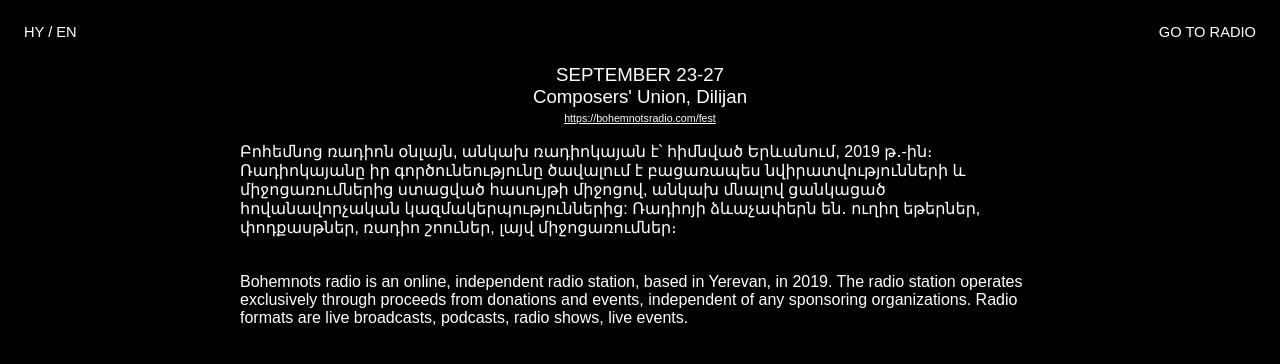
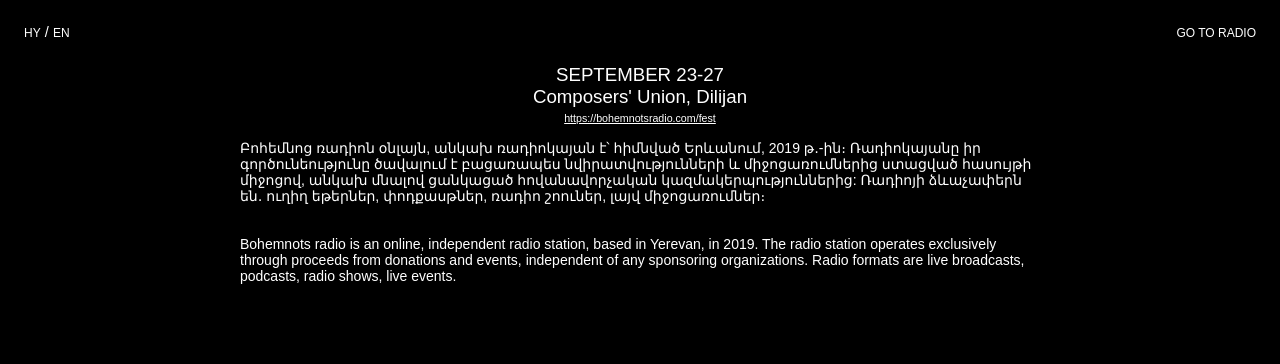
Before and after one commit to bohemnots/bhmnts, a Next.js app: page /about in a window 1280 px wide. Shown: the top 364 px of the page. Built offline with nearby package versions, Linux system fonts and the light colour scheme; no server answers.

Commit message:
Use font-size 14px

```diff
--- a/components/Layout.tsx
+++ b/components/Layout.tsx
@@ -58,6 +58,7 @@
   & a:visited {
     color: #fff;
     text-decoration: none;
+    font-size: 12px;
   }
 `;
 
--- a/pages/about.tsx
+++ b/pages/about.tsx
@@ -5,7 +5,7 @@
 import { useAppContext } from "../hooks";
 
 const P = styled.p`
-  font-size: 16px;
+  font-size: 14px;
 `;
 
 const About = (props) => {
--- a/pages/fest.tsx
+++ b/pages/fest.tsx
@@ -72,7 +72,7 @@
         <meta property="og:type" content="music.radio_station"></meta>
         <meta property="og:url" content="https://bohemnotsradio.com/"></meta>
         <meta property="fb:app_id" content="617494228985895"></meta>
-        <title> Bohemnots Radio &FilledSmallSquare;&#xFE0E; - Home</title>
+        <title>Bohemnots Radio</title>
       </Head>
       <View>
         {typeof screen === "object" &&
--- a/pages/index.tsx
+++ b/pages/index.tsx
@@ -119,7 +119,7 @@
         <meta property="og:url" content="https://bohemnotsradio.com/"></meta>
         <meta property="fb:app_id" content="617494228985895"></meta>
         <meta property="fb:og:updated_time" content={meta.updatedAt}></meta>
-        <title> Bohemnots Radio &FilledSmallSquare;&#xFE0E; - Home</title>
+        <title>Bohemnots Radio</title>
       </Head>
       <div
         className="icon"
--- a/pages/policy.tsx
+++ b/pages/policy.tsx
@@ -7,7 +7,7 @@
 const Pre = styled.pre`
   white-space: pre-wrap;
   font-family: Arial;
-
+  font-size: 14px;
   margin-bottom: 50px;
 `;
 
```
